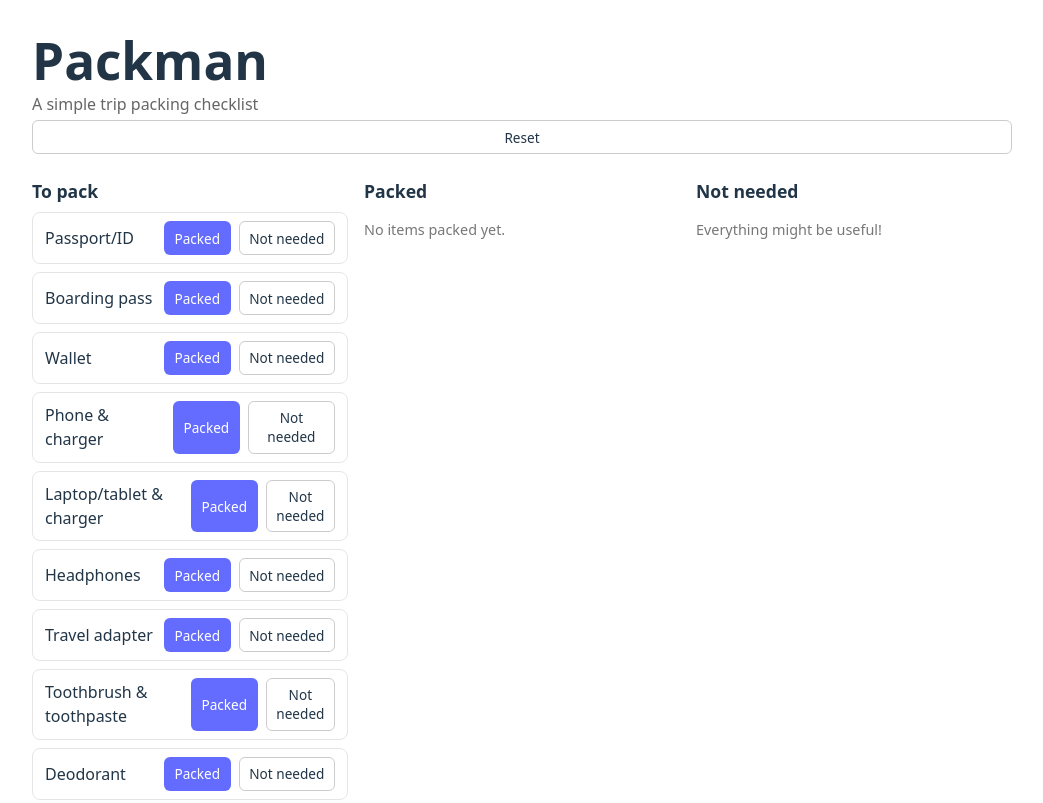
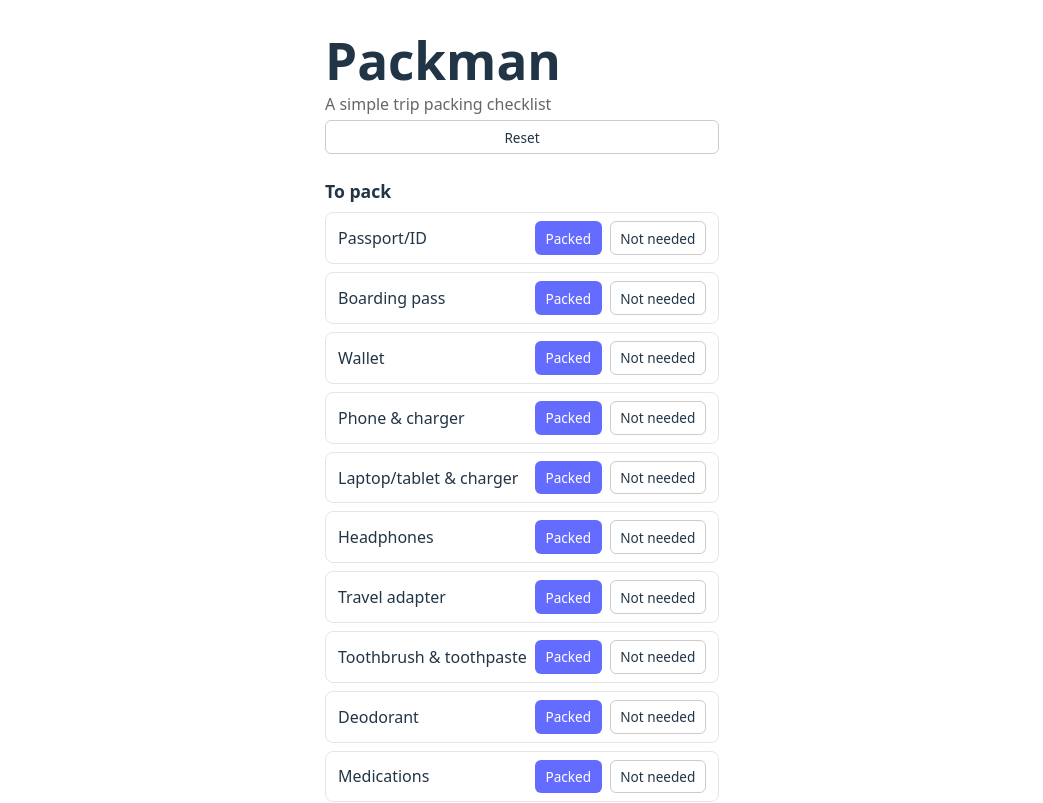
Before and after one commit to michal-mally/packman, a React (Vite) app: page / in a window 1280 px wide. Shown: the top 803 px of the page, without its empty margins (118-1161 px from the left). Built offline with nearby package versions, Linux system fonts and the light colour scheme.

Commit message:
Vertical alignment of the lists.

```diff
--- a/src/App.css
+++ b/src/App.css
@@ -27,7 +27,7 @@
 
 .columns {
   display: grid;
-  grid-template-columns: repeat(3, 1fr);
+  grid-template-columns: 1fr;
   gap: 1rem;
 }
 
```
